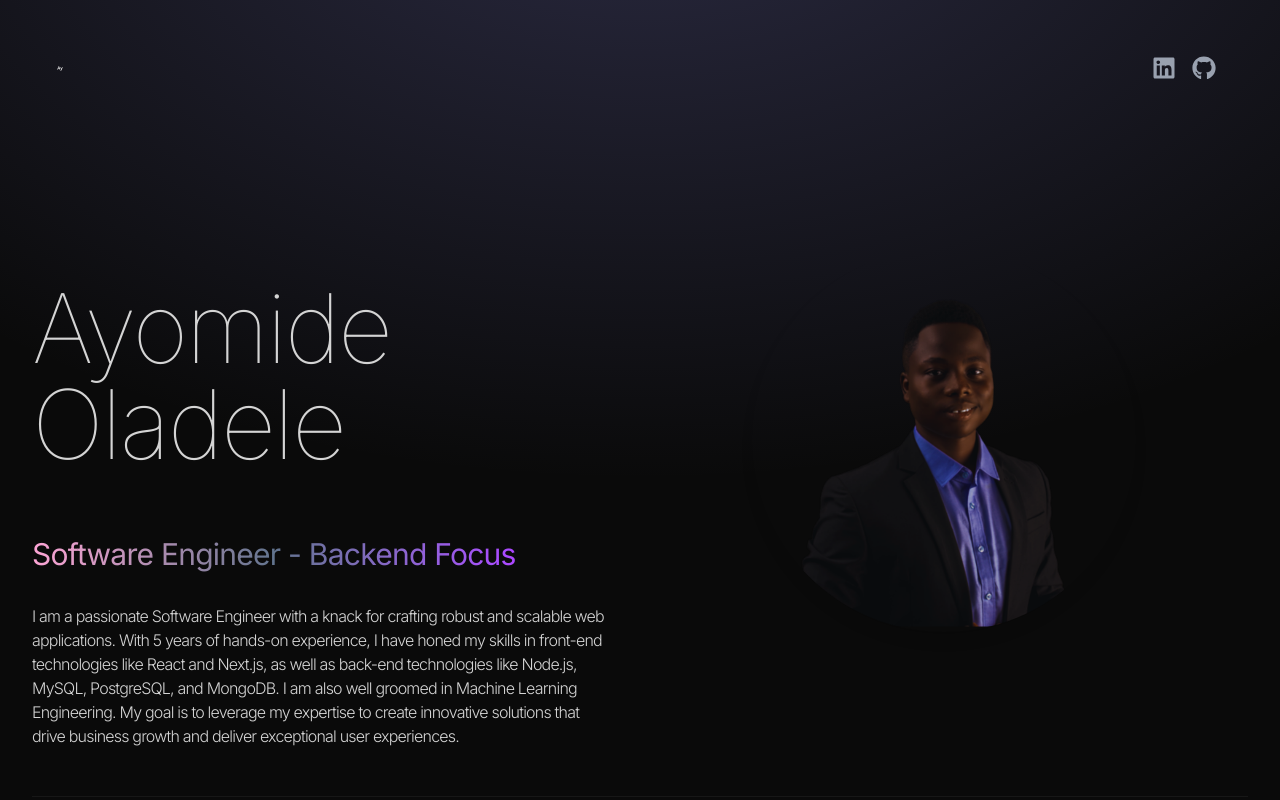
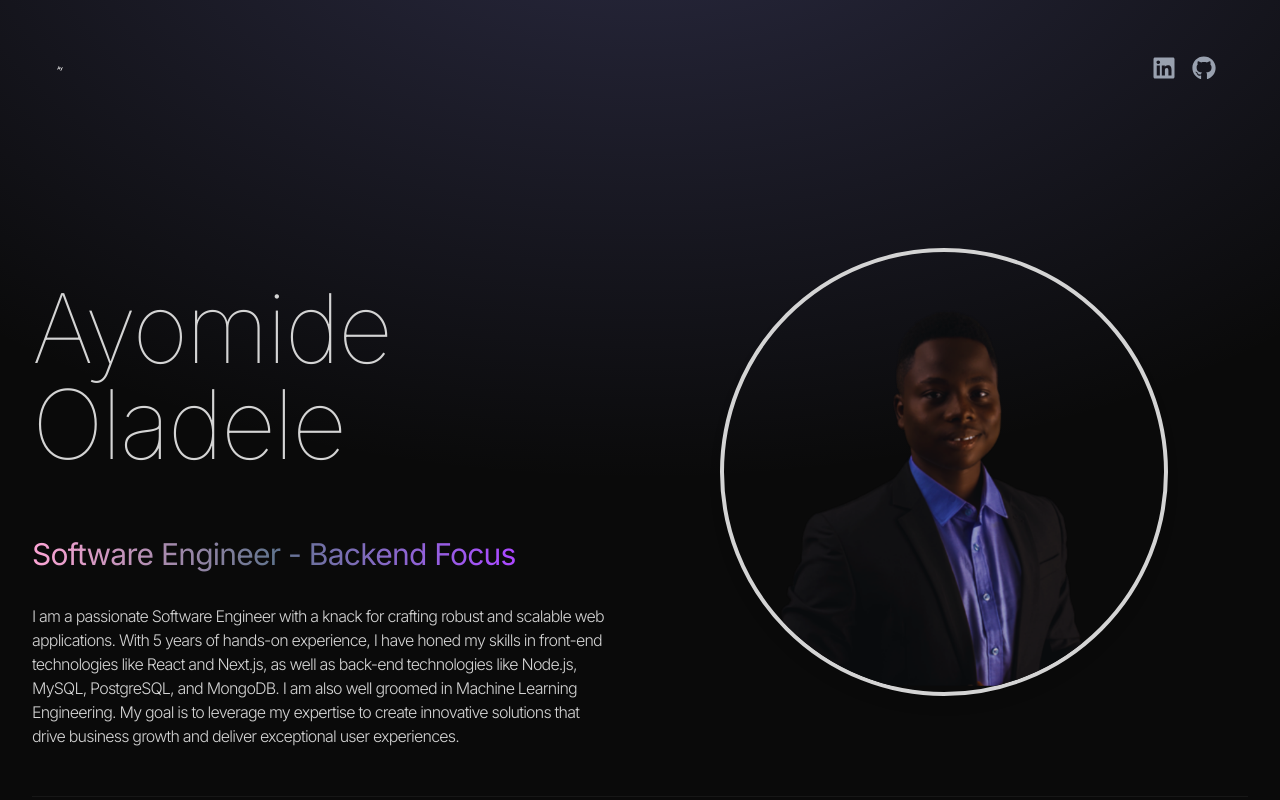
Before and after one commit to Heartz00/Ayomide-Portfolio-Website, a React (Vite) app: page / in a window 1280 px wide. Shown: the top 800 px of the page. Built offline with nearby package versions, Linux system fonts and the light colour scheme.

Commit message:
Update Hero.jsx

```diff
--- a/src/components/Hero.jsx
+++ b/src/components/Hero.jsx
@@ -61,8 +61,7 @@ const Hero = () => {
               transition={{ duration: 0.8, delay: 0.8 }}
               src={profilePic}
               alt="Ayomide Oladele"
-              className="w-64 h-64 md:w-80 md:h-80 lg:w-96 lg:h-96  object-cover rounded-full transition-all duration-300 shadow-lg hover:shadow-xl"
-            />
+            className="w-80 h-80 md:w-96 md:h-96 lg:w-[28rem] lg:h-[28rem] rounded-full object-cover border-4 border-white-500/20 hover:border-purple-500/40 transition-all duration-300 shadow-lg hover:shadow-xl"            />
           </motion.div>
         </div>
       </div>
```
